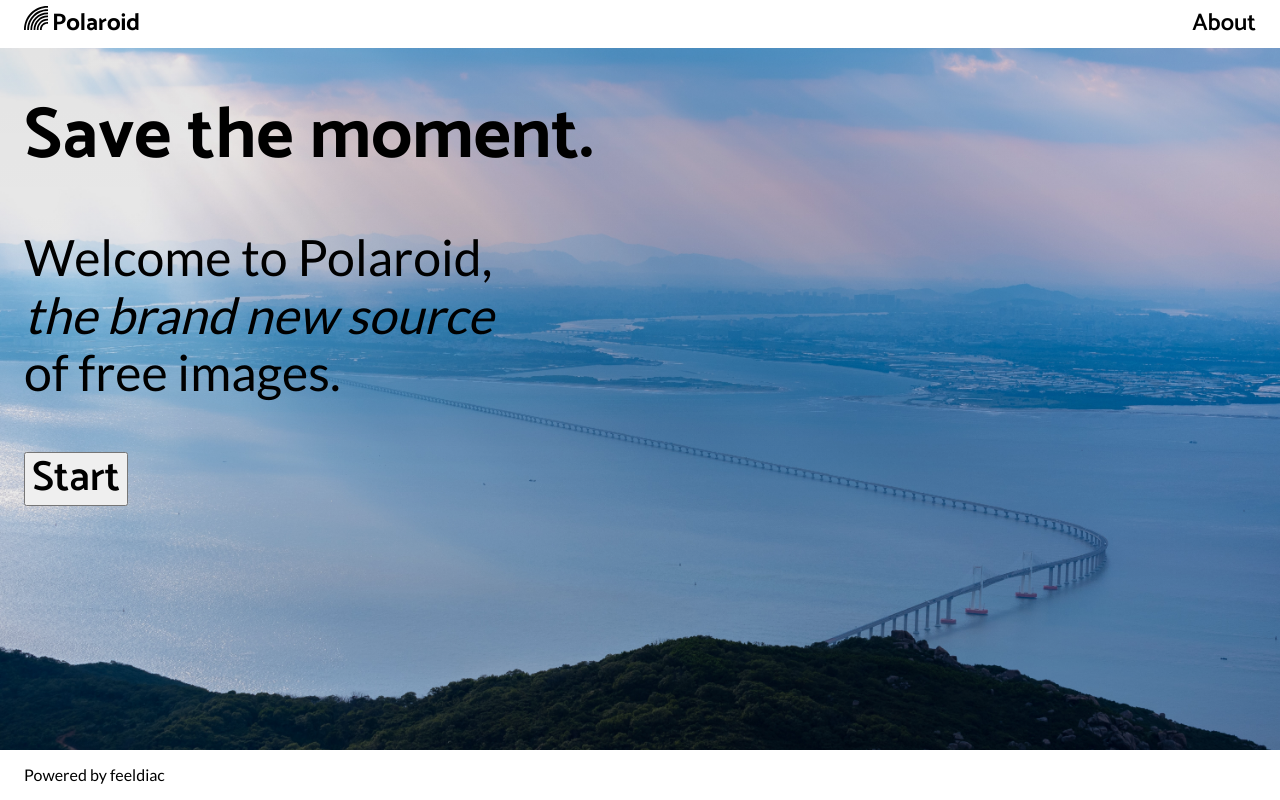
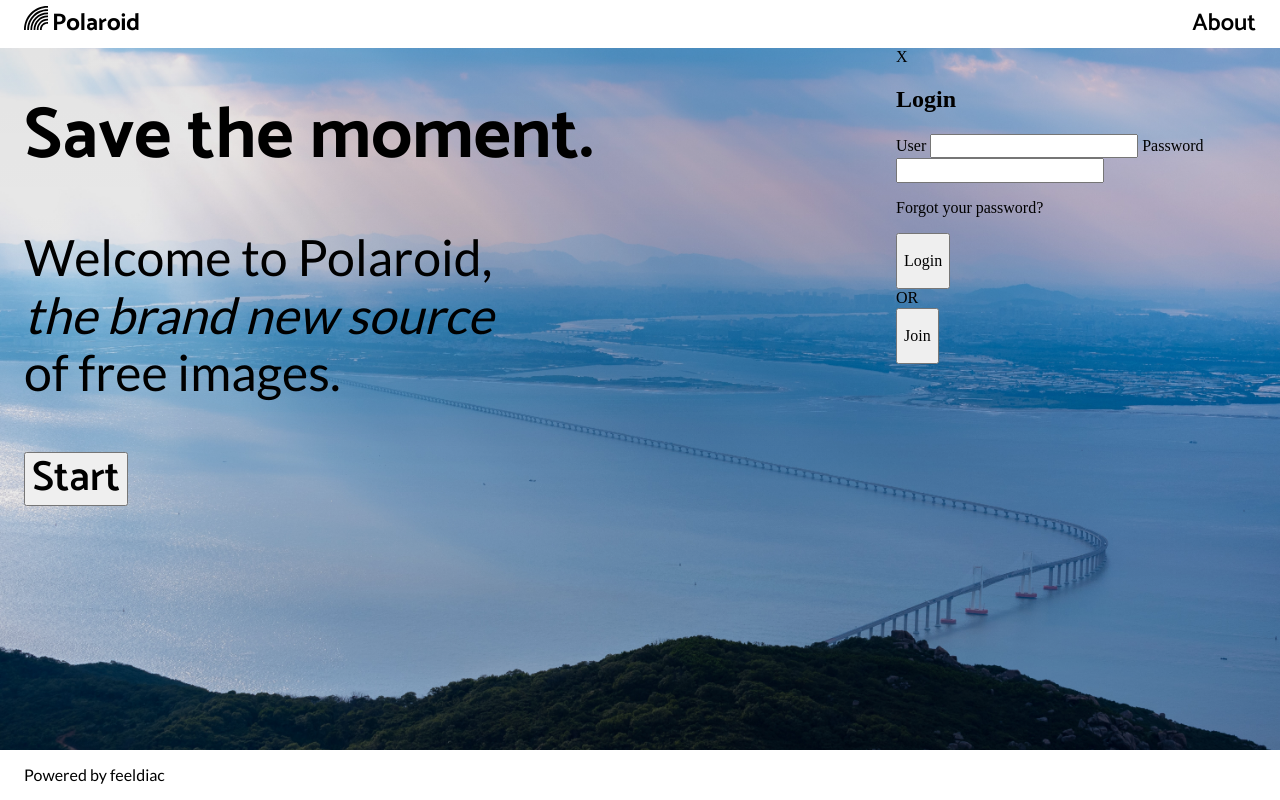
Before and after one commit to lauarte123/Proyecto-Ciclo-3, a Flask app: page /refact1 in a window 1280 px wide. Run offline with Flask 2, Linux system fonts and the light colour scheme.

Commit message:
Página principal: agregando login popup

```diff
--- a/static/css/BuscarImagenes.css
+++ b/static/css/BuscarImagenes.css
@@ -16,3 +16,7 @@
   /* padding: 24px; */
   margin: 0 auto;
 }
+
+.usuario {
+  color: red;
+}
--- a/static/css/BuscarImagenes2.css
+++ b/static/css/BuscarImagenes2.css
@@ -64,8 +64,15 @@ nav {
     line-height: 3rem;
     margin-right: var(--letf-margin);
 }
+
+.grid-container {
+    display: grid;
+    grid-template-columns: 70% 30%;
+}
+
 .container {
     padding-left: var(--letf-margin);
+    padding-right: var(--letf-margin);
 }
 
 .main-heading {
--- a/templates/Cover.html
+++ b/templates/Cover.html
@@ -49,7 +49,7 @@
         <form action="{{ url_for('login') }}" method="POST" class="formulario" name="formulario_ingreso">
 
           {{ form_inicio.hidden_tag() }}
-          {{ form_inicio.usuario.label(class="col-form-label") }}
+          {{ form_inicio.usuario.label(class="usuario") }}
           {{ form_inicio.usuario(class="form-control") }}
           {{ form_inicio.contraseña.label(class="col-form-label") }}
           {{ form_inicio.contraseña(class="form-control") }}
--- a/templates/Cover2.html
+++ b/templates/Cover2.html
@@ -27,6 +27,7 @@
                 </nav>
             </header>
             <main>
+                <div class="grid-container">
                     <div class="container">
                         <div class="heading">
                             <h1 class="main-heading">Save the moment.</h1>
@@ -34,9 +35,28 @@
                                 <i>the brand new source</i> <br>
                                 of free images.
                             </p>
-                        <button class="btn-start">
+                            <button onclick="togglePopup()" class="btn-start">
                                 <p class="text-start">Start</p>
                             </button>
+                        </div>
+                    </div>
+                    <div class="login-form" id="popup-1">
+                        <div class="close-btn">X</div>
+                        <div class="login-content">
+                            <h2 class="login-title">Login</h2>
+                            <label for="user">User</label>
+                            <input type="text" name="user" id="user">
+                            <label for="password">Password</label>
+                            <input type="password" name="password" id="password">
+                            <p>Forgot your password?</p>
+                            <button class="login-btn">
+                                <p>Login</p>
+                            </button>
+                            <div class="or">OR</div>
+                            <button class="join-btn">
+                                <p>Join</p>
+                            </button>
+                        </div>
                     </div>
                 </div>
             </main>
@@ -45,6 +65,10 @@
             </footer>
 
     </div>
-
+    <script>
+        function togglePopup () {
+            document.getElementById("popup-1").classList.toggle("active");
+        }
+    </script>
 </body>
 </html>
```
Lines whose indentation alone changed are shown as unchanged.
